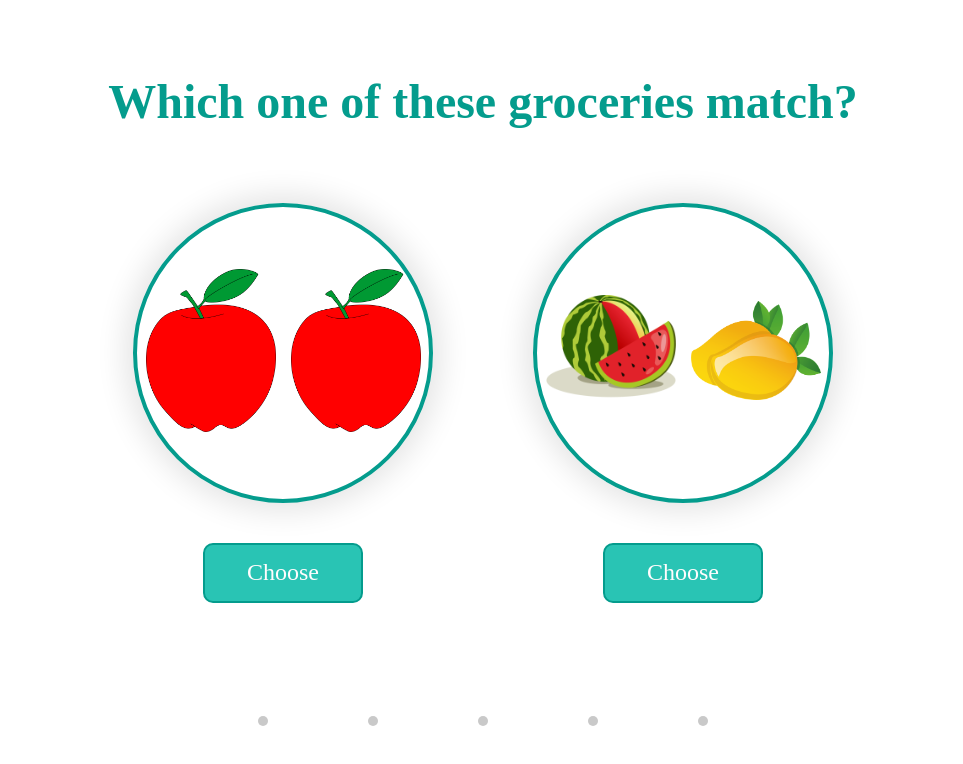
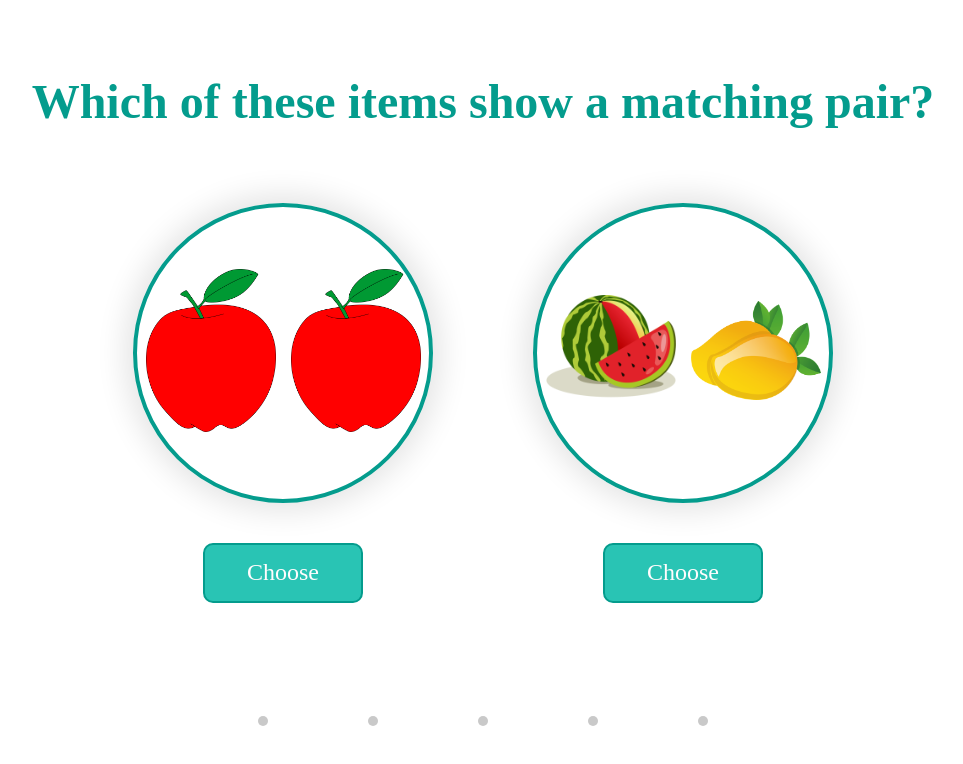
Before and after one commit to Riick97/equality_game, a React (Create React App) app: page / in a window 1280 px wide. Shown: the top 764 px of the page, without its empty margins (157-1120 px from the left). Built offline with nearby package versions, Linux system fonts and the light colour scheme; a web font is replaced by a local one.

Commit message:
changed title question

```diff
--- a/src/Components/GameScaffold.jsx
+++ b/src/Components/GameScaffold.jsx
@@ -112,7 +112,7 @@ export default class GameScaffold extends Component {
                 </div>
               )
             ) : (
-              <h2>Which one of these groceries match?</h2>
+              <h2>Which of these items show a matching pair?</h2>
             )}
           </div>
           <div className="container">
```
